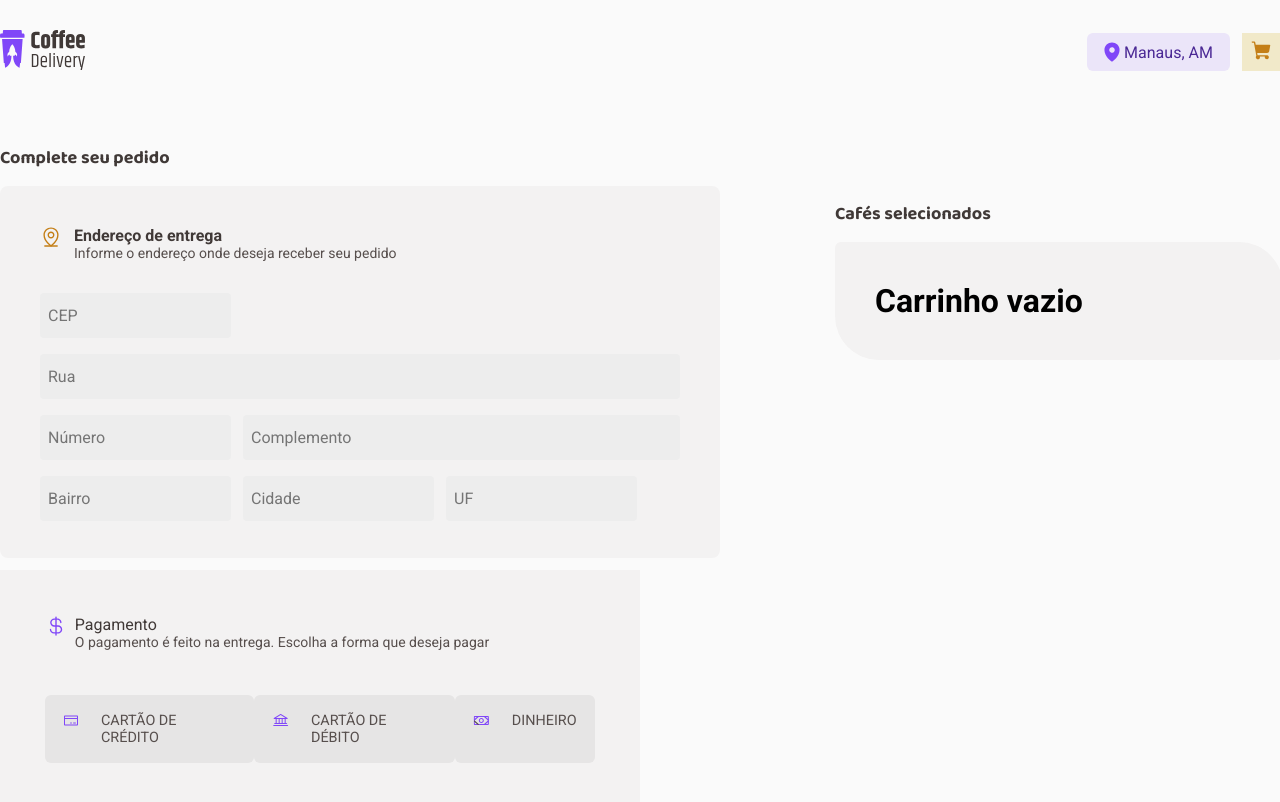
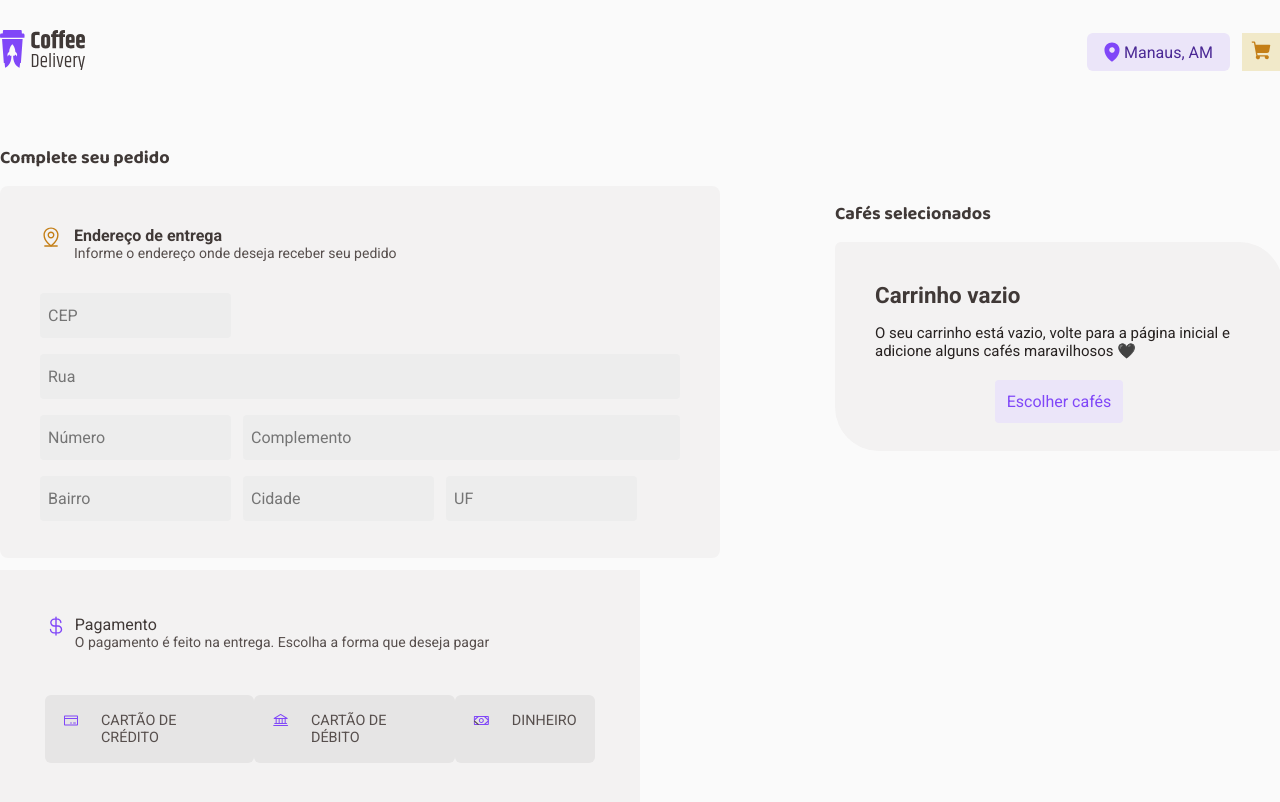
Before and after one commit to vtrajanodev/coffee-delivery, a React (Vite) app: page /cart in a window 1280 px wide. Shown: the top 802 px of the page. Built offline with nearby package versions, Linux system fonts and the light colour scheme; data requests are answered from the project's data file.

Commit message:
feat: empty cart template

```diff
--- a/src/components/CartData/index.tsx
+++ b/src/components/CartData/index.tsx
@@ -3,6 +3,7 @@ import { Coffee } from "../../@types/coffee.type"
 import { CartContext } from "../../context/CartContext"
 import { CartItem } from "../CartItem"
 import { CartContainer, CartDataContainer, CartDataTitleContainer } from "./styles"
+import { NavLink } from "react-router-dom"
 
 export const CartData = () => {
   const { cart } = useContext(CartContext)
@@ -15,10 +16,17 @@ export const CartData = () => {
         {cart.items.length ? cart.items.map((coffee: Coffee) => (
           <>
             <CartItem coffee={coffee} />
-
             <hr />
           </>
-        )) : (<h1>Carrinho vazio</h1>)
+        )) : (
+          <>
+            <h1>Carrinho vazio</h1>
+            <p>O seu carrinho está vazio, volte para a página inicial e adicione alguns cafés maravilhosos 🖤</p>
+            <div className="link-to-home">
+              <NavLink to={"/home"}>Escolher cafés</NavLink>
+            </div>
+          </>
+        )
         }
 
         {
--- a/src/components/CartData/styles.ts
+++ b/src/components/CartData/styles.ts
@@ -52,4 +52,34 @@ export const CartContainer = styled.div`
     margin: 24px 0;
     color: ${(props) => props.theme["base-button"]};
   }
+
+  h1 {
+    font-size: 1.4rem;
+    font-family: 'Roboto', sans-serif;
+    font-weight: 700;
+    color: ${props => props.theme["base-subtitle"]};
+    margin-bottom: 1rem;
+  }
+
+  p {
+    font-size: 15px;
+    color: ${props => props.theme["base-title"]};
+  }
+
+  div.link-to-home {
+    text-align: center;
+    margin-top: 2rem;
+
+    a {
+      text-decoration: none;
+      color: ${props => props.theme.purple};
+      background-color: ${props => props.theme["purple-light"]};
+      padding: 12px;
+      border-radius: 4px;
+
+      &:hover {
+        opacity: 0.8;
+      }
+    }
+  }
 `;
```
